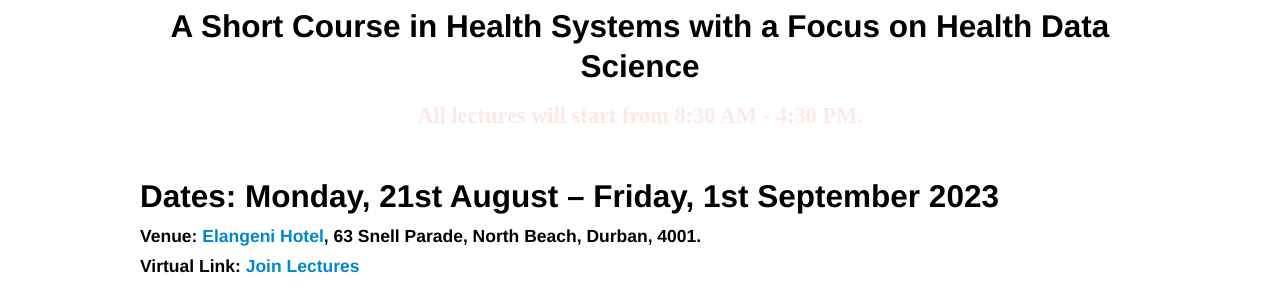
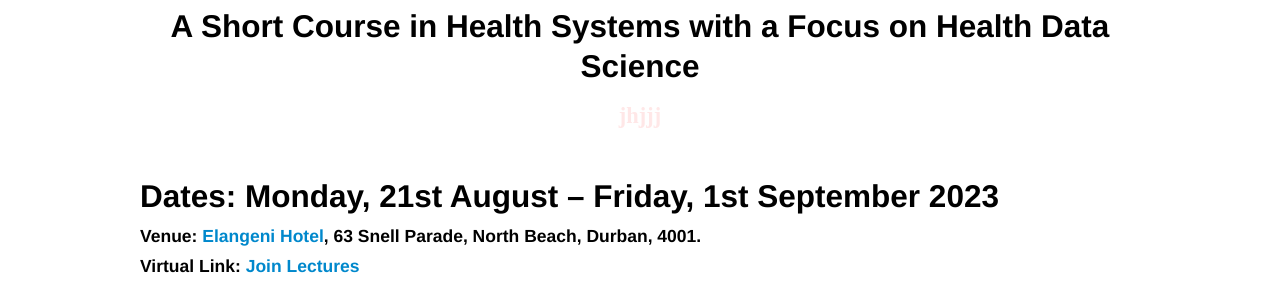
Before and after one commit to hscourseukzn/hscourseukzn.github.io, a Jekyll site: the page built from index.md, in a window 1280 px wide. Shown: the part 296-593 px from the top of the page. Built offline with Jekyll 4.4.1, drawn with Linux system fonts in a browser that asks for light colours.

Commit message:
Update index.md

```diff
--- a/index.md
+++ b/index.md
@@ -124,7 +124,7 @@ title: Health Systems Short Course
 <h2 style="background-color:white; color:black; text-align: center;"> A Short Course in Health Systems with a Focus on Health Data Science </h2>
 
 
-<h3 style="background-color:white; color:Red; text-align: center;"> All lectures will start from 8:30 AM - 4:30 PM. </h3> <br>
+<h3 style="background-color:white; color:Red; text-align: center;"> jhjjj </h3> <br>
 
 <!-- <h2 style="background-color:white; color:black; text-align: left;"> Virtual BootCamp: 19 – 23 June 2023 </h2> -->
 <!-- <h4 style="background-color:white; color:black; text-align: left;"> Please use the following link: <a href="https://ukzn.zoom.us/j/98032587955?pwd=TnkzUHpvc0txMTA1WWViNVZseTVEdz09" target="_blank"><span style="text-align:center">ZOOM LINK</span></a>. </h4> -->
```
